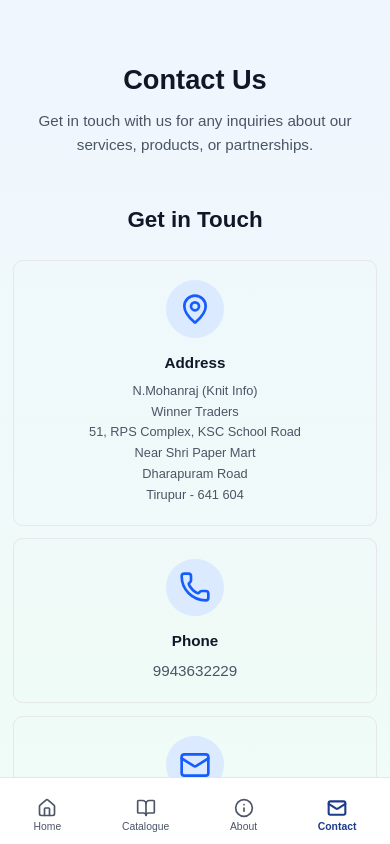
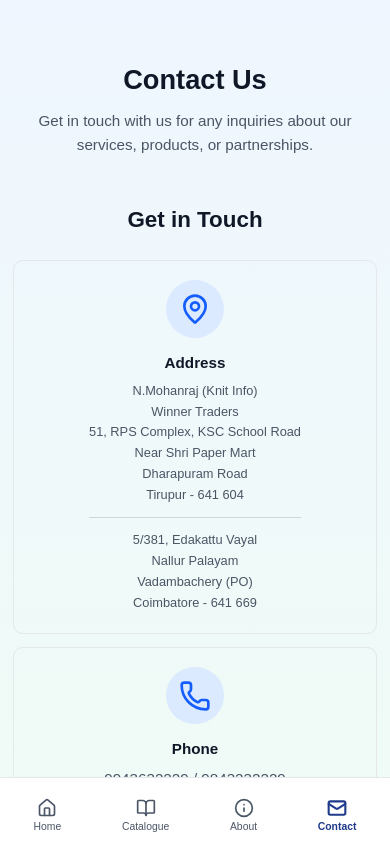
Before and after one commit to Tcgtech06/Codes, a Next.js app: page /contact in a window 390 px wide. Shown: the top 844 px of the page. Built offline with nearby package versions, Linux system fonts and the light colour scheme; no server answers.

Commit message:
Add second address and phone number to Contact page with separator

```diff
--- a/src/app/contact/page.tsx
+++ b/src/app/contact/page.tsx
@@ -36,6 +36,12 @@ export default function Contact() {
                   Dharapuram Road<br />
                   Tirupur - 641 604
                 </p>
+                <p className="text-gray-600 text-sm leading-relaxed mt-3 pt-3 border-t border-gray-300">
+                  5/381, Edakattu Vayal<br />
+                  Nallur Palayam<br />
+                  Vadambachery (PO)<br />
+                  Coimbatore - 641 669
+                </p>
               </div>
             </a>
 
@@ -48,7 +54,7 @@ export default function Contact() {
               </div>
               <div>
                 <h3 className="font-semibold text-gray-900 mb-2 text-lg">Phone</h3>
-                <p className="text-gray-600 text-lg font-medium">9943632229</p>
+                <p className="text-gray-600 text-lg font-medium">9943632229 / 9843232229</p>
               </div>
             </a>
 
```
